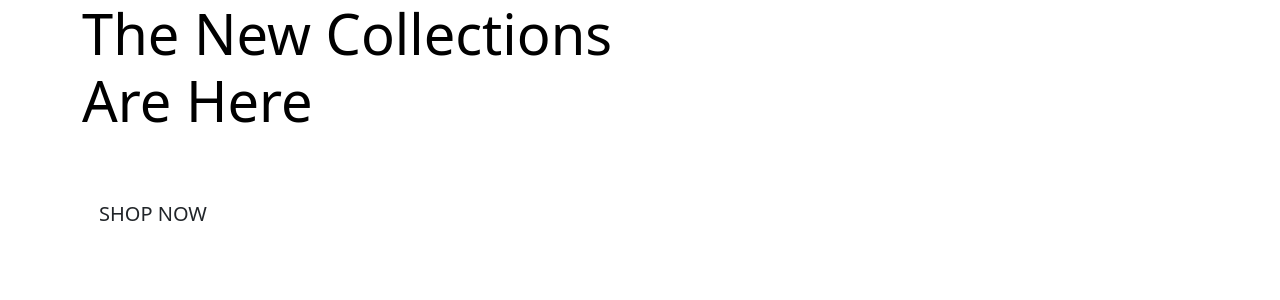
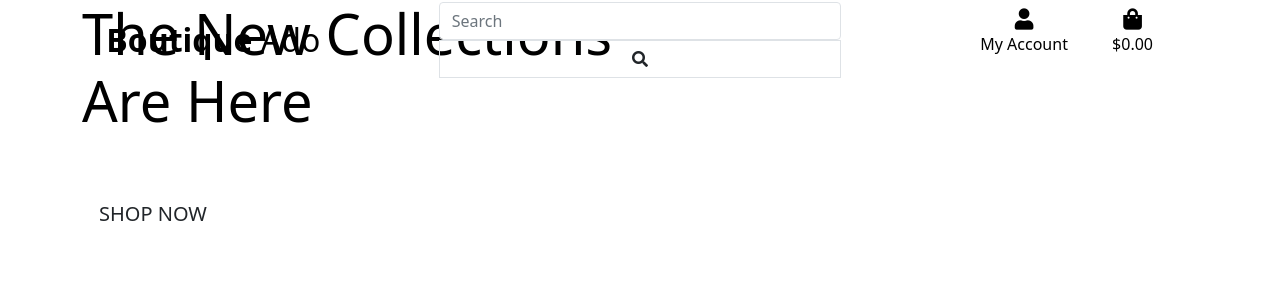
Before and after one commit to johnvenkiah/boutique-ado, a Django app: page / in a window 1280 px wide. Shown: the top 300 px of the page. Run offline with Django 3.2, Linux system fonts and the light colour scheme; some libraries are stand-ins or nearby versions.

Commit message:
added main page header

```diff
--- a/templates/base.html
+++ b/templates/base.html
@@ -8,12 +8,13 @@
         <meta http-equiv="X-UA-Compatible" content="ie=edge">
         <meta charset="utf-8">
         <meta name="viewport" content="width=device-width, initial-scale=1">
-    {% endblock %}
+        {% endblock %}
 
-    {% block extra_meta %}
-    {% endblock %}
+        {% block extra_meta %}
+        {% endblock %}
 
-    {% block corecss %}
+        {% block corecss %}
+        <link rel="stylesheet" href="https://pro.fontawesome.com/releases/v5.10.0/css/all.css" integrity="sha384-AYmEC3Yw5cVb3ZcuHtOA93w35dYTsvhLPVnYs9eStHfGJvOvKxVfELGroGkvsg+p" crossorigin="anonymous"/>
         <link href="https://cdn.jsdelivr.net/npm/bootstrap@5.1.3/dist/css/bootstrap.min.css" rel="stylesheet" integrity="sha384-1BmE4kWBq78iYhFldvKuhfTAU6auU8tT94WrHftjDbrCEXSU1oBoqyl2QvZ6jIW3" crossorigin="anonymous">
     {% endblock %}
 
@@ -33,6 +34,70 @@
 
   <body>
     <header class="container-fluid fixed-top">
+        <div class="row">
+            <!---------------- MAIN HOME LINK ------------------>
+            <div class="col-12 col-lg-4 my-auto py-1 py-lg-0 text-center text-lg-left">
+                <a href="{% url 'home' %}" class="nav-link main-logo-link">
+                    <h2 class="logo-font text-black my-0"><strong>Boutique</strong> Ado</h2>
+                </a>
+            </div>
+
+            <!-------------------- SEARCH FORM -------------------->
+            <div class="col-12 col-lg-4 my-auto py-1 py-lg-0">
+                <form action="" method="GET">
+                    <div class="input-group-w-100">
+                        <input class="form-control border border-bloack-rounded-0" type="text" name="q" placeholder="Search">
+                        <div class="input-group-append">
+                            <button class="form-control btn btn-black border border-black rounded-0" type="submit">
+                                <span class="icon">
+                                    <i class="fas fa-search"></i>
+                                </span>
+                            </button>
+                        </div>
+                    </div>
+                </form>
+            </div>
+
+            <div class="col-12 col-lg-4 my-auto py-1 py-lg-0">
+                <ul class="list-inline list-unstyled text-center text-lg-right my-0">
+                    <li class="list-inline-item dropdown">
+                        <!--------- ACCOUNT DROPDOWN --------------->
+                        <a class="text-black nav-link" href="#" id="user-options" data-toggle="dropdown" aria-haspopup="true" aria-expanded="false">
+                            <div class="text-center">
+                                <div><i class="fas fa-user fa-lg"></i></div>
+                                <p class="my-0">My Account</p>
+                            </div>
+                        </a>
+                        <div class="dropdown-menu border-0" aria-labelledby="user-options">
+                            {% if request.user.is_authenticated %}
+                                {% if request.user.is_superuser %}
+                                <a href="" class="dropdown-item">Product Management</a>
+                                {% endif %}
+                                <a href="" class="dropdown-item">My Profile</a>
+                                <a href="{% url 'account_logout' %}" class="dropdown-item">Log Out</a>
+                            {% else %}
+                            <a href="{% url 'account_signup' %}" class="dropdown-item">Register</a>
+                            <a href="{% url 'account_login' %}" class="dropdown-item">Log In</a>
+                            {% endif %}
+                        </div>
+                    </li>
+                    <li class="list-inline-item">
+                        <a class="{% if grand_total %}text-info font-weight-bold{% else %}text-black{% endif %} nav-link" href="">
+                            <div class="text-center">
+                                <div><i class="fas fa-shopping-bag fa-lg"></i></div>
+                                <p class="mv-0">
+                                    {% if grand_total %}
+                                    ${{ grand_total | floatformat:2 }}
+                                    {% else %}
+                                    $0.00
+                                    {% endif %}
+                                </p>
+                            </div>
+                        </a>
+                    </li>
+                </ul>
+            </div>
+        </div>
     </header>
     {% if messages %}
     <div class="message-container"></div>
```
